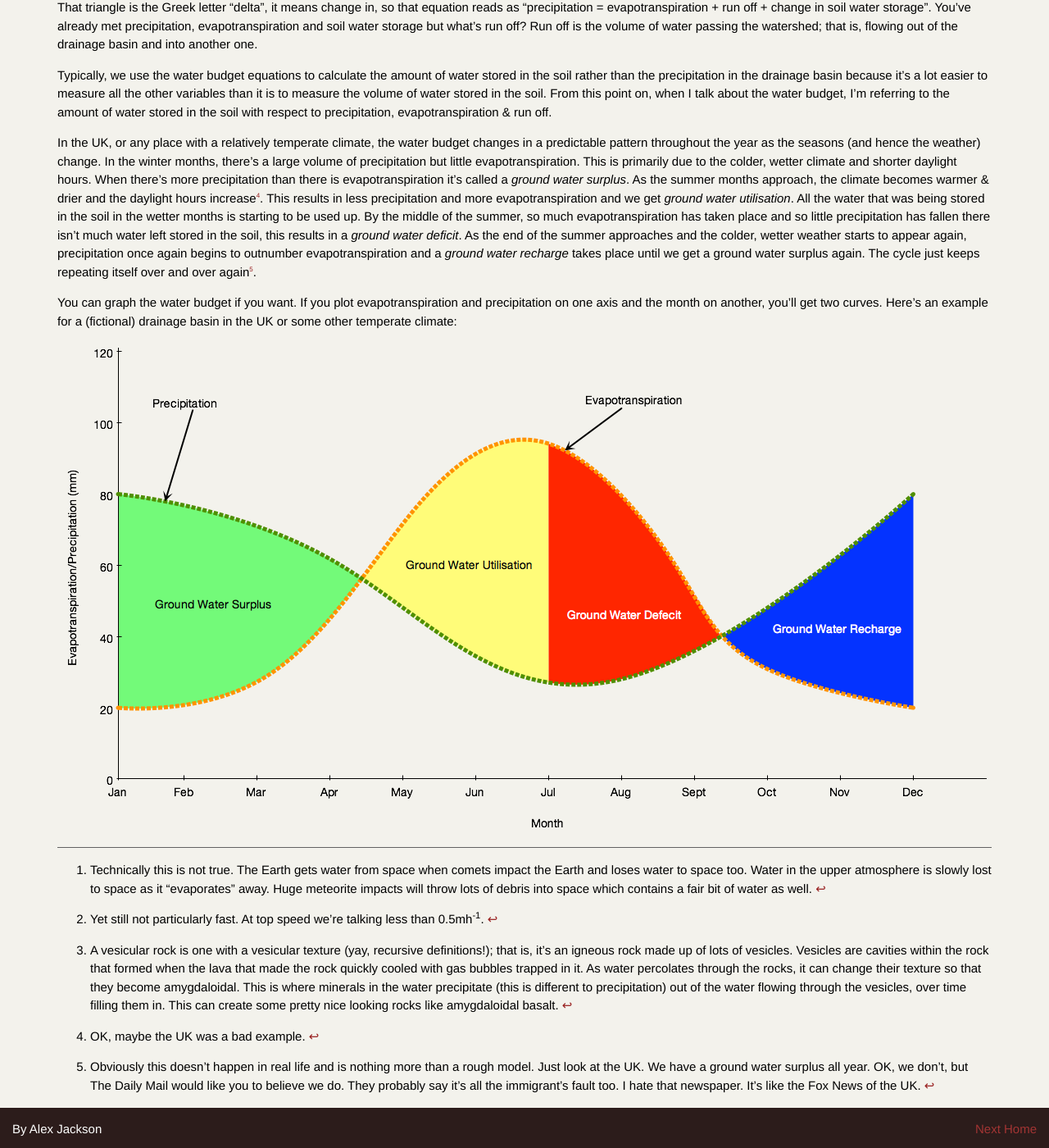
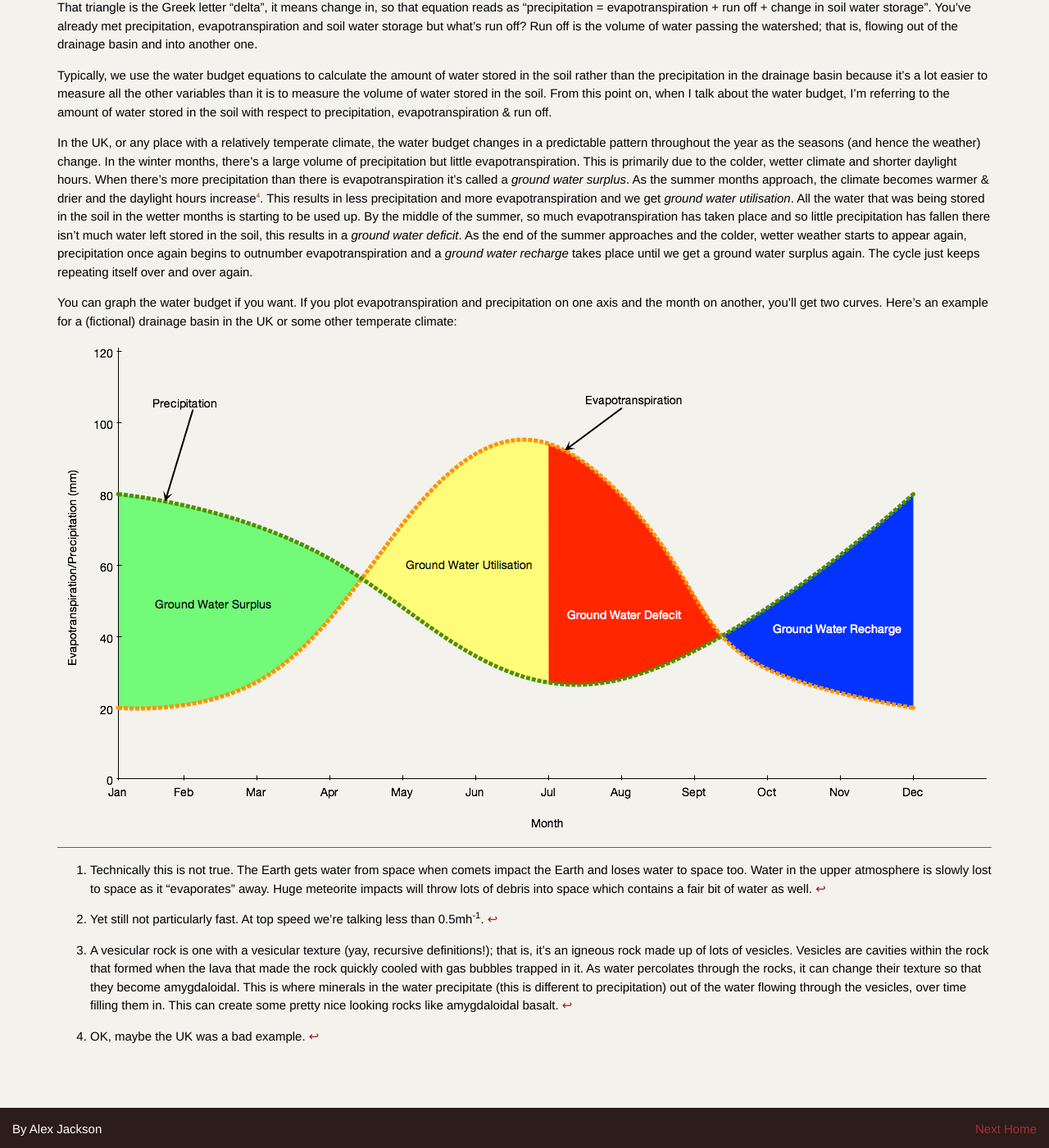
Before and after one commit to alexjohnj/geographyas, a Jekyll site: the page built from _posts/riversAndFlooding/2012-01-01-drainage-basins-and-the-hydrological-cycle.markdown, in a window 1280 px wide and 1400 px high, scrolled down 1477 px. Shown: the whole window at 82% size. Built offline with Jekyll 4.4.1, drawn with Linux system fonts in a browser that asks for light colours; nearby versions of some CDN libraries; formulas are drawn with MathJax 3.

Commit message:
Removed my little rant about the Daily Mail.

```diff
--- a/_posts/riversAndFlooding/2012-01-01-drainage-basins-and-the-hydrological-cycle.markdown
+++ b/_posts/riversAndFlooding/2012-01-01-drainage-basins-and-the-hydrological-cycle.markdown
@@ -45,7 +45,7 @@ That triangle is the Greek letter "delta", it means change in, so that equation
 
 Typically, we use the water budget equations to calculate the amount of water stored in the soil rather than the precipitation in the drainage basin because it’s a lot easier to measure all the other variables than it is to measure the volume of water stored in the soil. From this point on, when I talk about the water budget, I’m referring to the amount of water stored in the soil with respect to precipitation, evapotranspiration & run off.
 
-In the UK, or any place with a relatively temperate climate, the water budget changes in a predictable pattern throughout the year as the seasons (and hence the weather) change. In the winter months, there’s a large volume of precipitation but little evapotranspiration. This is primarily due to the colder, wetter climate and shorter daylight hours. When there’s more precipitation than there is evapotranspiration it’s called a _ground water surplus_. As the summer months approach, the climate becomes warmer & drier and the daylight hours increase[^4].  This results in less precipitation and more evapotranspiration and we get _ground water utilisation_. All the water that was being stored in the soil in the wetter months is starting to be used up. By the middle of the summer, so much evapotranspiration has taken place and so little precipitation has fallen there isn’t much water left stored in the soil, this results in a _ground water deficit_.  As the end of the summer approaches and the colder, wetter weather starts to appear again, precipitation once again begins to outnumber evapotranspiration and a _ground water recharge_ takes place until we get a ground water surplus again. The cycle just keeps repeating itself over and over again[^5].
+In the UK, or any place with a relatively temperate climate, the water budget changes in a predictable pattern throughout the year as the seasons (and hence the weather) change. In the winter months, there’s a large volume of precipitation but little evapotranspiration. This is primarily due to the colder, wetter climate and shorter daylight hours. When there’s more precipitation than there is evapotranspiration it’s called a _ground water surplus_. As the summer months approach, the climate becomes warmer & drier and the daylight hours increase[^4].  This results in less precipitation and more evapotranspiration and we get _ground water utilisation_. All the water that was being stored in the soil in the wetter months is starting to be used up. By the middle of the summer, so much evapotranspiration has taken place and so little precipitation has fallen there isn’t much water left stored in the soil, this results in a _ground water deficit_.  As the end of the summer approaches and the colder, wetter weather starts to appear again, precipitation once again begins to outnumber evapotranspiration and a _ground water recharge_ takes place until we get a ground water surplus again. The cycle just keeps repeating itself over and over again.
 
 You can graph the water budget if you want. If you plot evapotranspiration and precipitation on one axis and the month on another, you’ll get two curves. Here’s an example for a (fictional) drainage basin in the UK or some other temperate climate:
 
@@ -61,7 +61,5 @@ You can graph the water budget if you want. If you plot evapotranspiration and p
 
 [^4]: OK, maybe the UK was a bad example.
 
-[^5]: Obviously this doesn’t happen in real life and is nothing more than a rough model. Just look at the UK. We have a ground water surplus all year. OK, we don’t, but The Daily Mail would like you to believe we do. They probably say it’s all the immigrant’s fault too. I hate that newspaper. It’s like the Fox News of the UK.
-
 [channel-efficiency]: /rivers/long-and-cross-profiles/#channel-efficiency--velocity
 [water-budget-graph]:/Images/rivers/water-balance-graph.png
```
